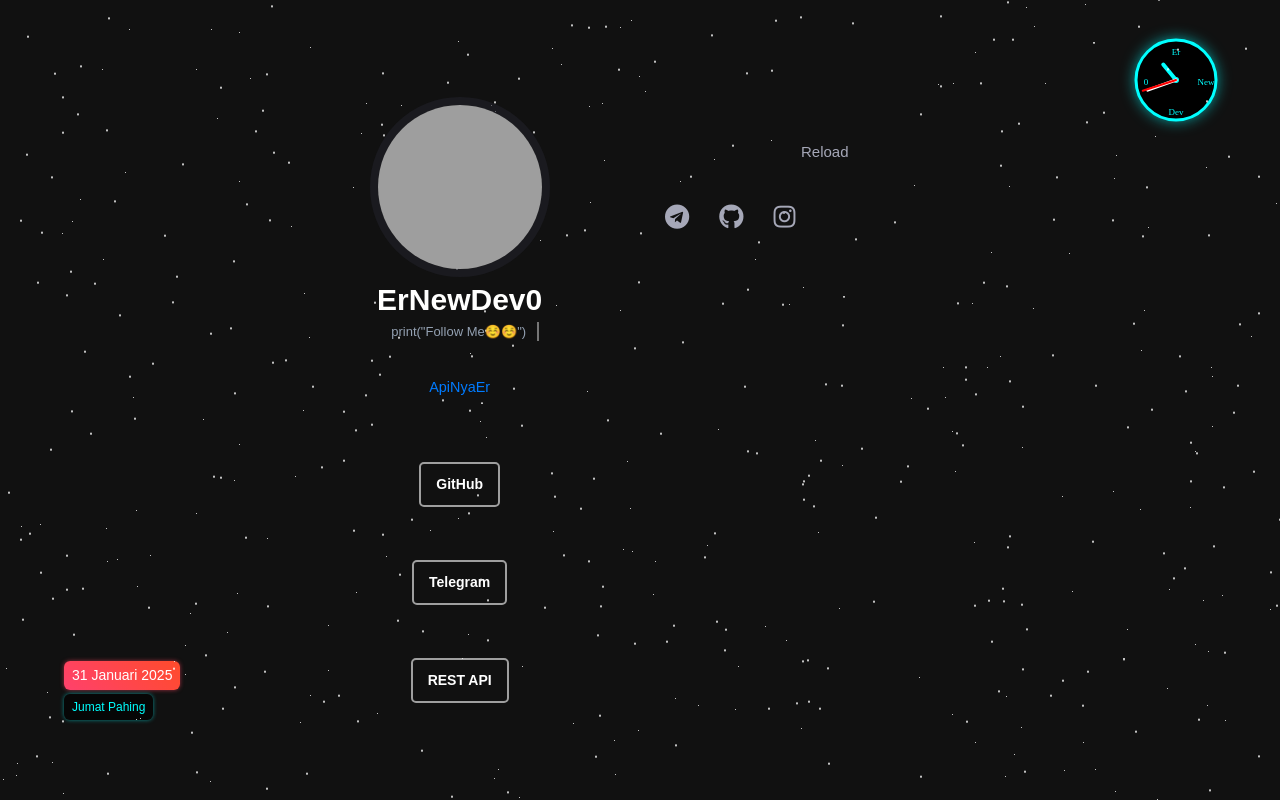
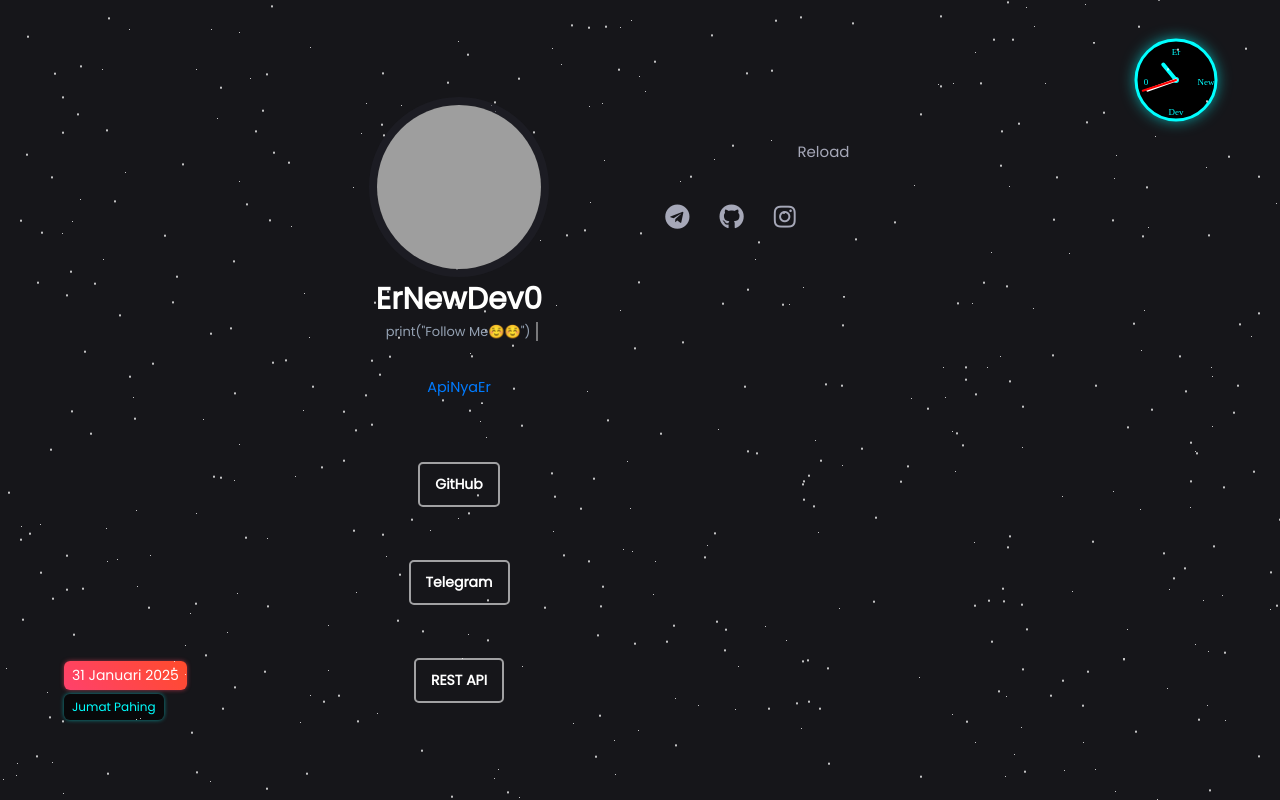
Before and after one commit to ErNewDev0/ErNewDev0.github.io, a plain HTML site: page index2.html in a window 1280 px wide. Drawn offline with nearby package versions, Linux system fonts and the light colour scheme; grey boxes are pictures that could not be loaded.

Commit message:
update css/style2.css

```diff
--- a/css/style2.css
+++ b/css/style2.css
@@ -5,20 +5,20 @@
     padding: 0;
 }
 
-/* Background untuk halaman utama */
+/* Background untuk halaman utama
 body {
     background-color: #111;
     color: #fff;
     font-family: Arial, sans-serif;
-    height: 100svh; /* Menghindari bug di mobile (Safari) */
+    height: 100vh
     display: flex;
     flex-direction: column;
     align-items: center;
     justify-content: center;
     overflow: hidden;
-    -webkit-font-smoothing: antialiased; /* Konsistensi font */
+    -webkit-font-smoothing: antialiased;
     -moz-osx-font-smoothing: grayscale;
-}
+}*/
 
 /* Tombol React */
 .react-container {
```
